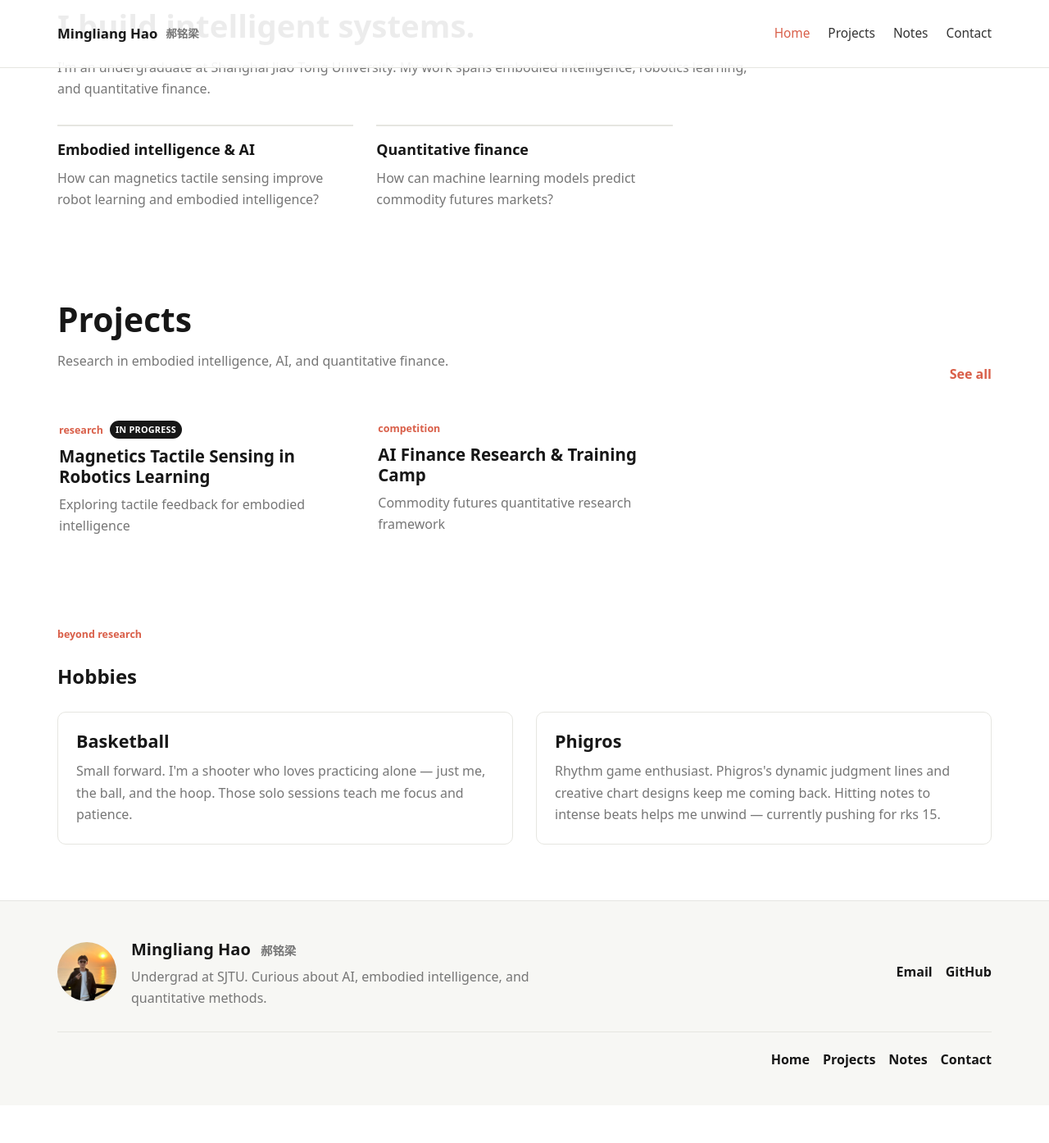
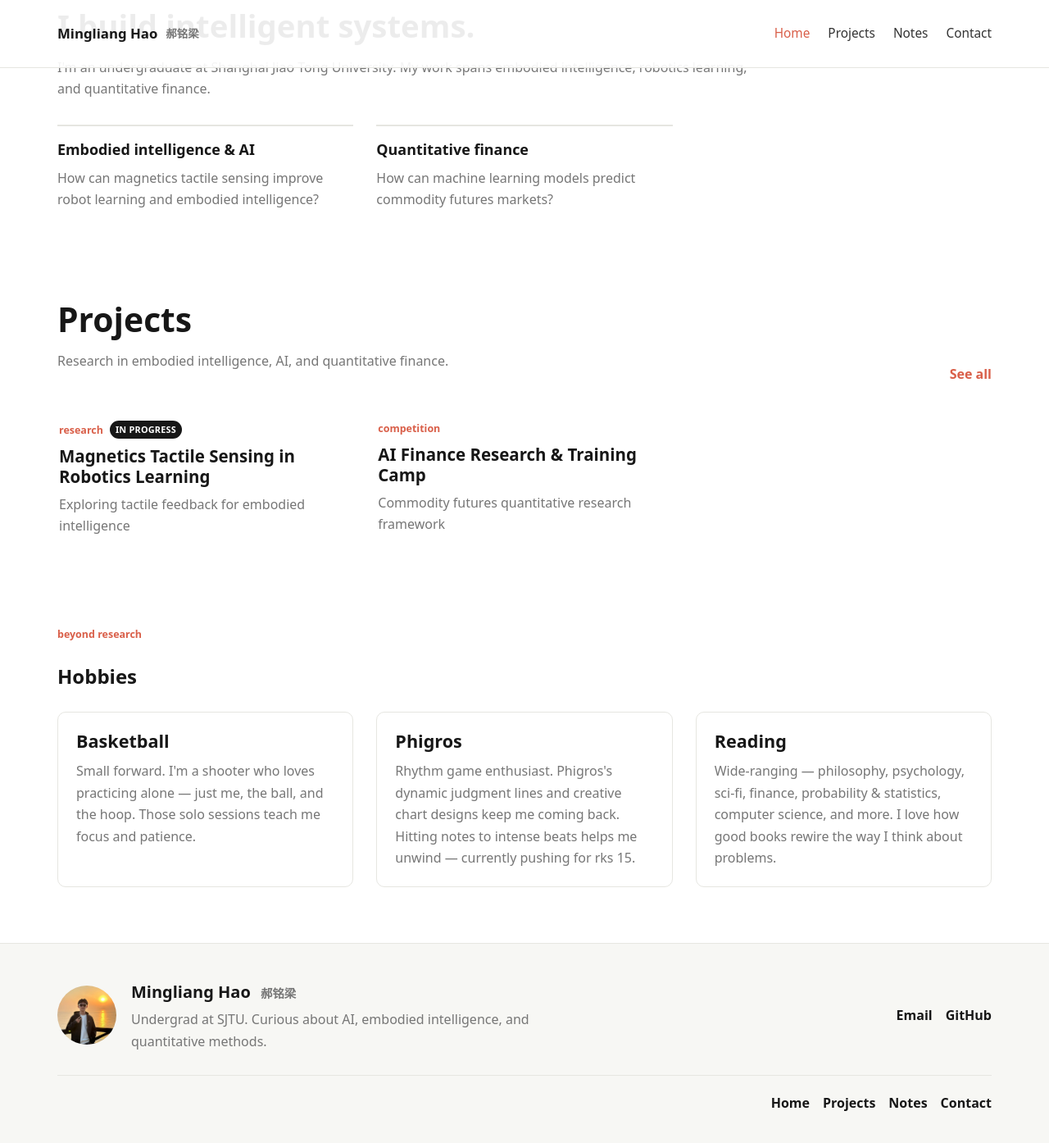
Before and after one commit to AntiElixir/AntiElixir.github.io, a Jekyll site: the page built from index.md, in a window 1280 px wide and 1400 px high, scrolled down 861 px. Shown: the top 1394 px of the window at 82% size. Built offline with Jekyll 4.4.1, drawn with Linux system fonts in a browser that asks for light colours; before the commit the page ends 2209 px from its top, so only the background shows below that.

Commit message:
Add reading hobby and update contact page topics
- Add Reading card to hobbies grid (philosophy, psychology, sci-fi, finance, probability, CS)
- Switch hobbies grid to 3-column layout
- Update contact heading and interests to mention quant and reading

```diff
--- a/assets/css/styles.css
+++ b/assets/css/styles.css
@@ -980,7 +980,7 @@ img {
 .hobbies-grid {
   display: grid;
   gap: 28px;
-  grid-template-columns: repeat(2, minmax(0, 1fr));
+  grid-template-columns: repeat(3, minmax(0, 1fr));
   margin-top: 24px;
 }
 
--- a/index.md
+++ b/index.md
@@ -87,6 +87,10 @@ description: "Mingliang Hao (郝铭梁) is an undergraduate student at Shanghai
         <h3>Phigros</h3>
         <p>Rhythm game enthusiast. Phigros's dynamic judgment lines and creative chart designs keep me coming back. Hitting notes to intense beats helps me unwind — currently pushing for rks 15.</p>
       </div>
+      <div class="hobby-card">
+        <h3>Reading</h3>
+        <p>Wide-ranging — philosophy, psychology, sci-fi, finance, probability &amp; statistics, computer science, and more. I love how good books rewire the way I think about problems.</p>
+      </div>
     </div>
   </div>
 </section>
```
Also changed, not shown: contact.md (+2 -2 lines).
